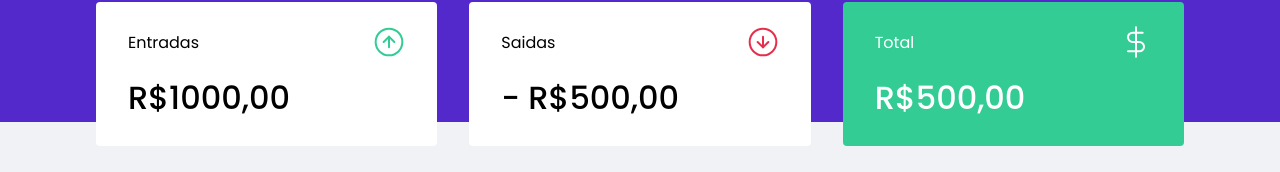
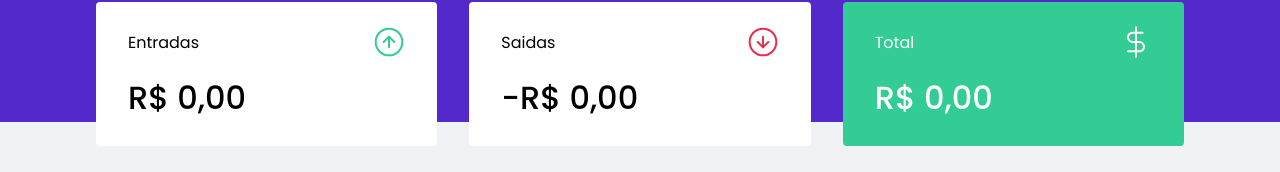
Before and after one commit to williamwhang/trilha-react-Js-chaperII, a React (Create React App) app: page / in a window 1280 px wide. Shown: the part 150-322 px from the top of the page. Built offline with nearby package versions, Linux system fonts and the light colour scheme; no server answers; what miragejs would draw is missing.

Commit message:
Calculando resumo

```diff
--- a/src/components/Summary/index.tsx
+++ b/src/components/Summary/index.tsx
@@ -9,7 +9,21 @@
 export function Summary() {
   const { transactions }= useContext(TransactionsContext);
 
-    console.log(transactions);
+    const summary = transactions.reduce((acc, transaction) => {
+      if(transaction.type === 'deposit') {
+        acc.deposits += transaction.amount;
+        acc.total += transaction.amount;
+      } else {
+        acc.withdraws += transaction.amount;
+        acc.total -= transaction.amount;
+      }
+
+      return acc;
+    }, {
+      deposits: 0,
+      withdraws: 0,
+      total: 0,
+    })
 
     return (
     <Container>
@@ -18,21 +32,37 @@
           <p>Entradas</p>
           <img src={incomeImg} alt="Entradas" />
         </header>
-        <strong>R$1000,00</strong>
+        <strong>
+          {new Intl.NumberFormat('pt-BR', {
+            style: 'currency',
+            currency: 'BRL'
+            }).format(summary.deposits)}
+        </strong>
       </div>
       <div>
         <header>
           <p>Saidas</p>
           <img src={outcomeImg} alt="Saidas" />
         </header>
-        <strong>- R$500,00</strong>
+        <strong>
+          -
+          {new Intl.NumberFormat('pt-BR', {
+            style: 'currency',
+            currency: 'BRL'
+            }).format(summary.withdraws)}
+          </strong>
       </div>
       <div className="highlight-background">
         <header>
           <p>Total</p>
           <img src={totalImg} alt="Total" />
         </header>
-        <strong>R$500,00</strong>
+        <strong>
+          {new Intl.NumberFormat('pt-BR', {
+            style: 'currency',
+            currency: 'BRL'
+            }).format(summary.total)}
+          </strong>
       </div>
     </Container>
   )
```
